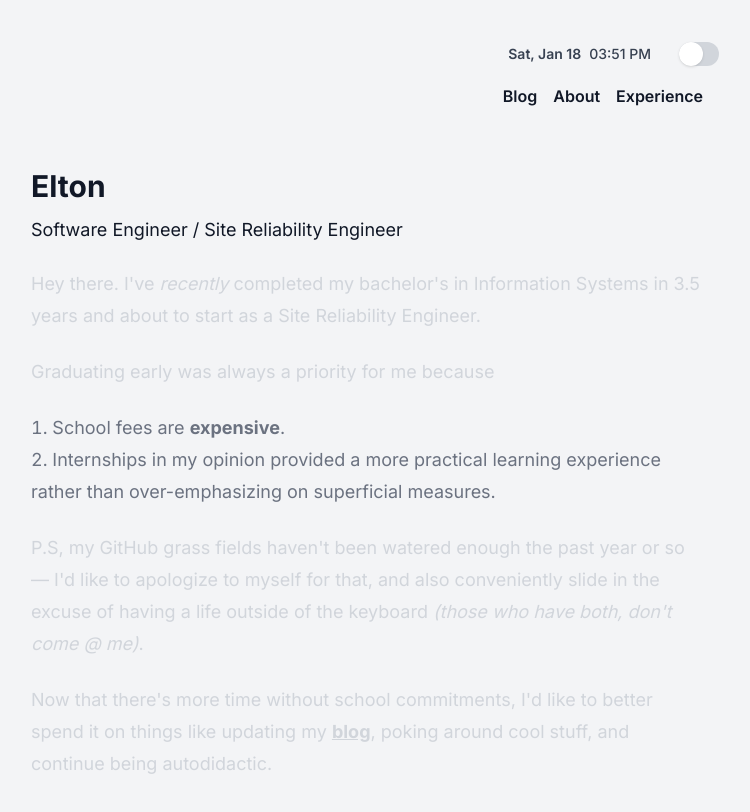
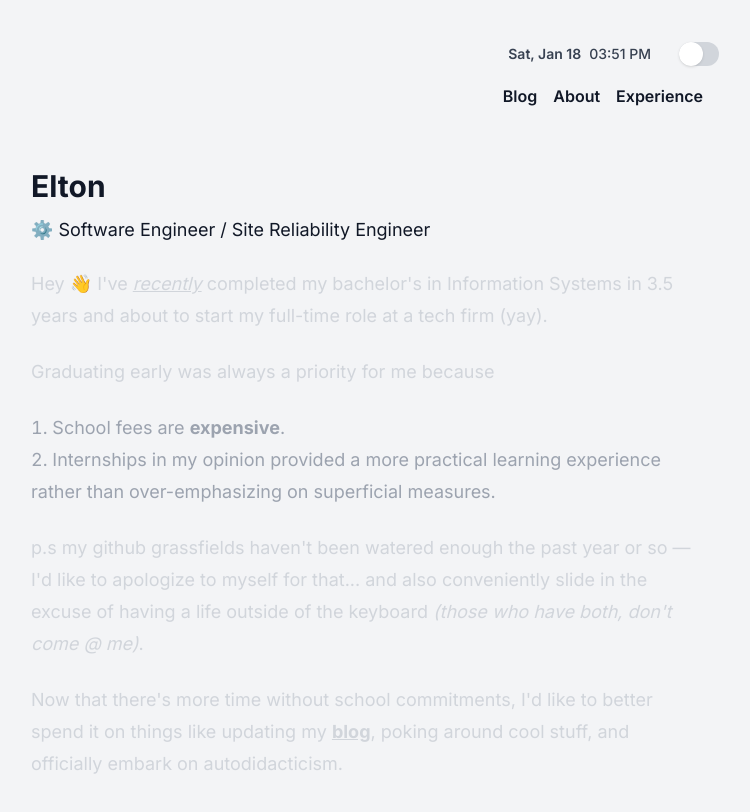
Before and after one commit to elt0nxale/elton, a Next.js app: page / in a window 1280 px wide. Shown: the top 812 px of the page, without its empty margins (273-1023 px from the left). Built offline with nearby package versions, Linux system fonts and the light colour scheme.

Commit message:
chore: some text edits

```diff
--- a/src/components/Homepage.tsx
+++ b/src/components/Homepage.tsx
@@ -23,28 +23,28 @@ export default function Homepage() {
         <div className="flex flex-col items-start">
           <div className="mt-8 flex flex-col gap-3 items-start">
             <h1 className="text-3xl font-bold">Elton</h1>
-            <h4 className="text-lg">Software Engineer / Site Reliability Engineer</h4>
+            <h4 className="text-lg">⚙️ Software Engineer / Site Reliability Engineer</h4>
           </div>
         </div>
           <p className="mt-6 text-lg leading-8 text-gray-300 text-start">
-          Hey there. I've <em className="relative group">recently
-          <span className="absolute bottom-full left-1/2 transform -translate-x-1/2 mb-2 w-max px-2 py-1 text-xs text-white bg-black rounded opacity-0 group-hover:opacity-100 transition-opacity duration-300">
+          Hey 👋 I've <em className="relative group"><u>recently</u>
+          <span className="absolute bottom-full left-1/2 transform -translate-x-1/2 mb-2 w-max px-4 py-2 text-sm text-white bg-black rounded opacity-0 group-hover:opacity-100 transition-opacity duration-300">
               {seconds} seconds ago
             </span>
-          </em> completed my bachelor's in Information Systems in 3.5 years and about to start as a Site Reliability Engineer.
+          </em>  completed my bachelor's in Information Systems in 3.5 years and about to start my full-time role at a tech firm (yay).
           </p>
         <p className="mt-6 text-lg leading-8 text-gray-300 text-start">
           Graduating early was always a priority for me because
         </p>
-        <ol className="mt-6 text-lg leading-8 text-gray-500 text-start list-decimal list-inside">
+        <ol className="mt-6 text-lg leading-8 text-gray-400 text-start list-decimal list-inside">
           <li>School fees are <b>expensive</b>.</li>
           <li>Internships in my opinion provided a more practical learning experience rather than over-emphasizing on superficial measures.</li>
         </ol>
         <p className="mt-6 text-lg leading-8 text-gray-300 text-start">
-          P.S, my GitHub grass fields haven't been watered enough the past year or so — I'd like to apologize to myself for that, and also conveniently slide in the excuse of having a life outside of the keyboard <em>(those who have both, don't come @ me)</em>.
+          p.s my github grassfields haven't been watered enough the past year or so — I'd like to apologize to myself for that... and also conveniently slide in the excuse of having a life outside of the keyboard <em>(those who have both, don't come @ me)</em>.
         </p>
         <p className="mt-6 text-lg leading-8 text-gray-300 text-start">
-          Now that there's more time without school commitments, I'd like to better spend it on things like updating my <Link href="/blog" className="underline font-bold">blog</Link>, poking around cool stuff, and continue being autodidactic.
+          Now that there's more time without school commitments, I'd like to better spend it on things like updating my <Link href="/blog" className="underline font-bold">blog</Link>, poking around cool stuff, and officially embark on autodidacticism.
         </p>
       </div>
     </Layout>
```
